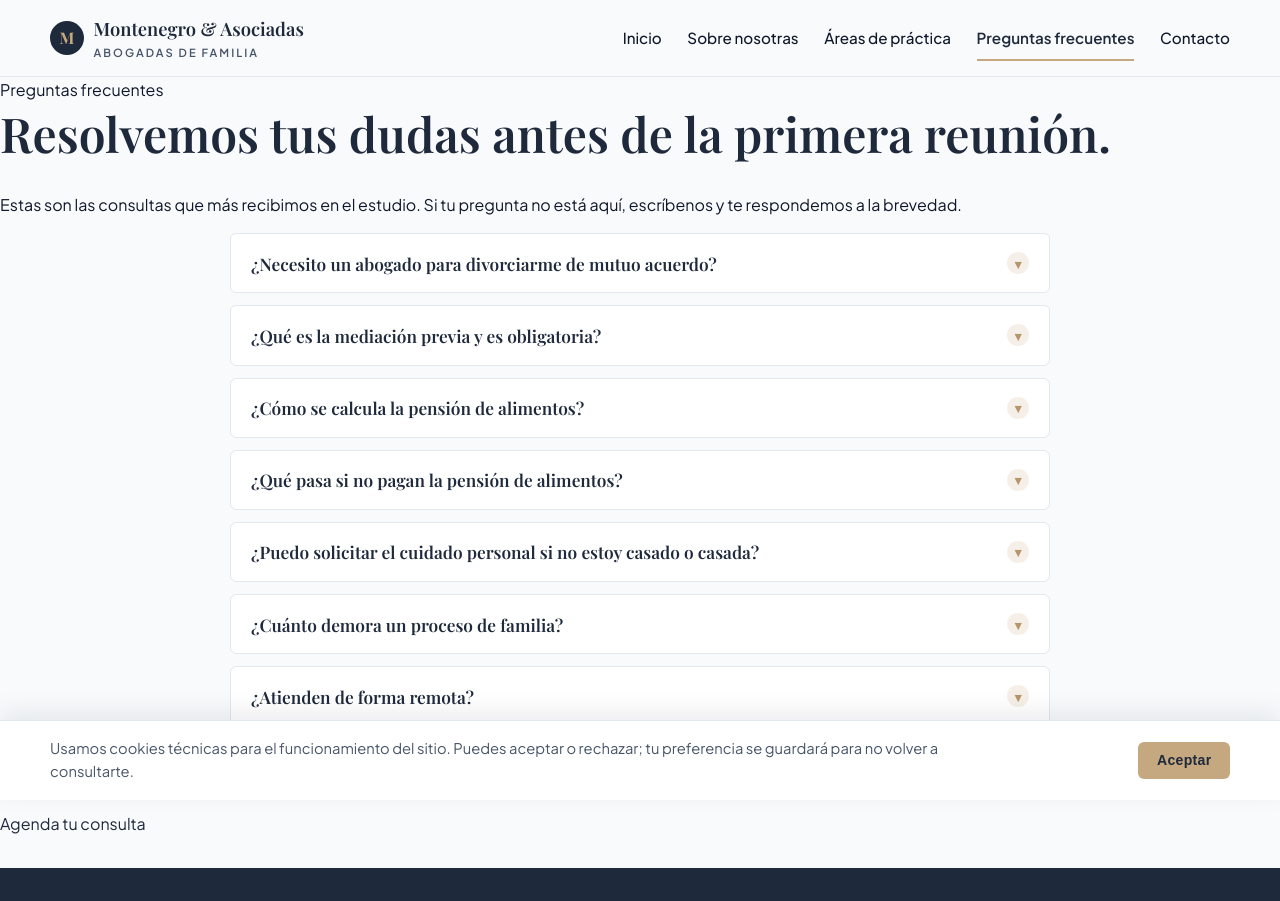
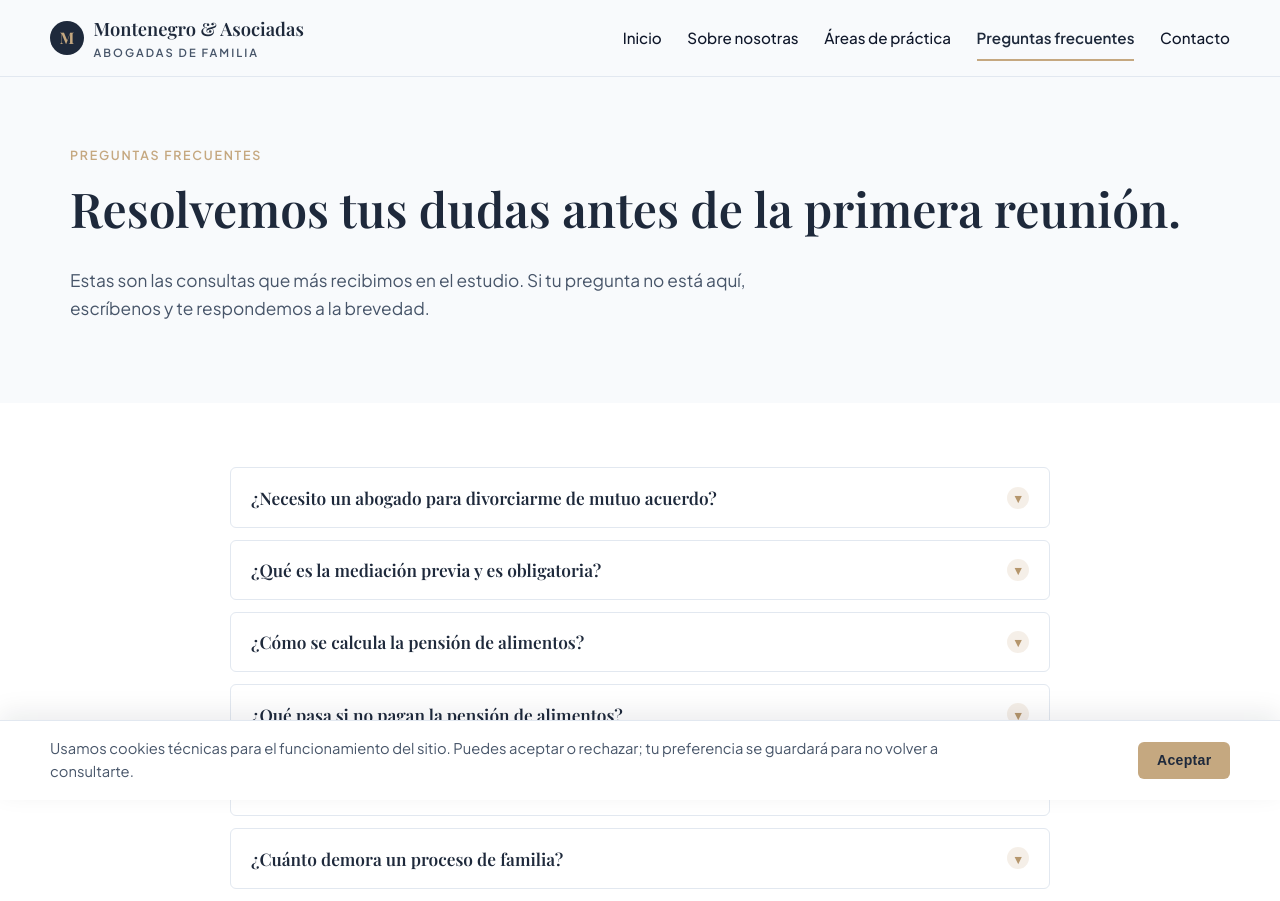
Before and after one commit to Gertecin/261012-EstudioJuridicoChile, a React (Vite) app: page /261012-EstudioJuridicoChile/preguntas-frecuentes in a window 1280 px wide. Shown: the top 901 px of the page. Built offline with nearby package versions, Linux system fonts and the light colour scheme.

Commit message:
Refactor PreguntasFrecuentes component structure

```diff
--- a/src/pages/PreguntasFrecuentes.jsx
+++ b/src/pages/PreguntasFrecuentes.jsx
@@ -4,19 +4,19 @@ import FAQ from '../components/FAQ'
 export default function PreguntasFrecuentes() {
   return (
     <>
-      <section className="py-16">
-        <div className="max-w-site mx-auto px-5">
-          <span className="inline-block uppercase tracking-widest text-xs font-semibold text-dorado mb-2">Preguntas frecuentes</span>
-          <h1 className="text-4xl md:text-5xl font-serif mb-4">Resolvemos tus dudas antes de la primera reunión.</h1>
-          <p className="text-pizarra text-lg max-w-2xl">Estas son las consultas que más recibimos en el estudio. Si tu pregunta no está aquí, escríbenos y te respondemos a la brevedad.</p>
+      <section className="section">
+        <div className="container">
+          <span className="eyebrow">Preguntas frecuentes</span>
+          <h1>Resolvemos tus dudas antes de la primera reunión.</h1>
+          <p className="lead">Estas son las consultas que más recibimos en el estudio. Si tu pregunta no está aquí, escríbenos y te respondemos a la brevedad.</p>
         </div>
       </section>
 
-      <section className="py-16 bg-white">
-        <div className="max-w-site mx-auto px-5">
+      <section className="section section-alt">
+        <div className="container">
           <FAQ />
-          <div className="text-center mt-10">
-            <Link to="/contacto" className="inline-block bg-dorado text-petroleo font-semibold px-6 py-3 rounded hover:bg-dorado-hover hover:text-white transition">Agenda tu consulta</Link>
+          <div style={{ textAlign: 'center', marginTop: '2.5rem' }}>
+            <Link to="/contacto" className="btn btn-primary">Agenda tu consulta</Link>
           </div>
         </div>
       </section>
```
